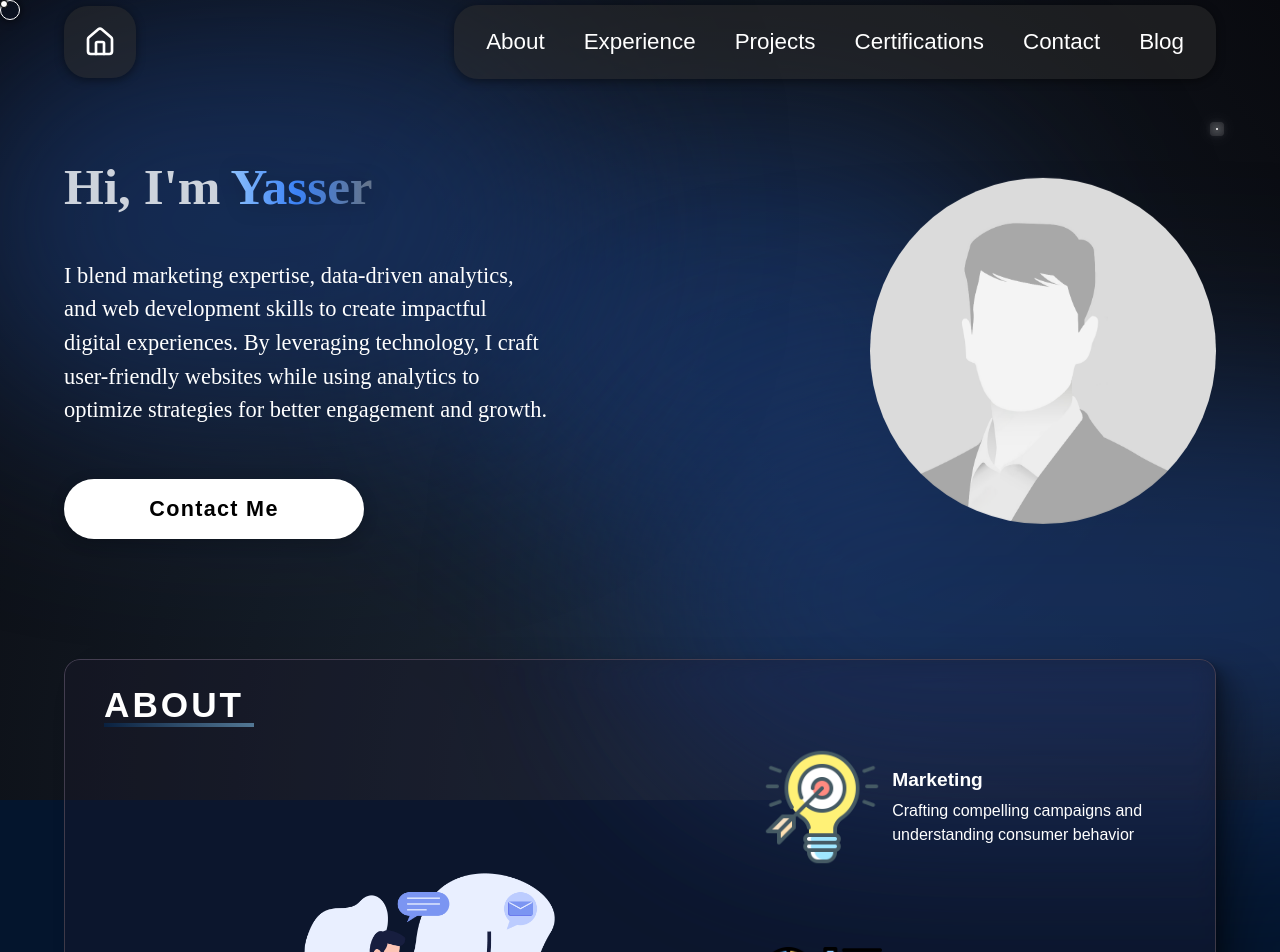
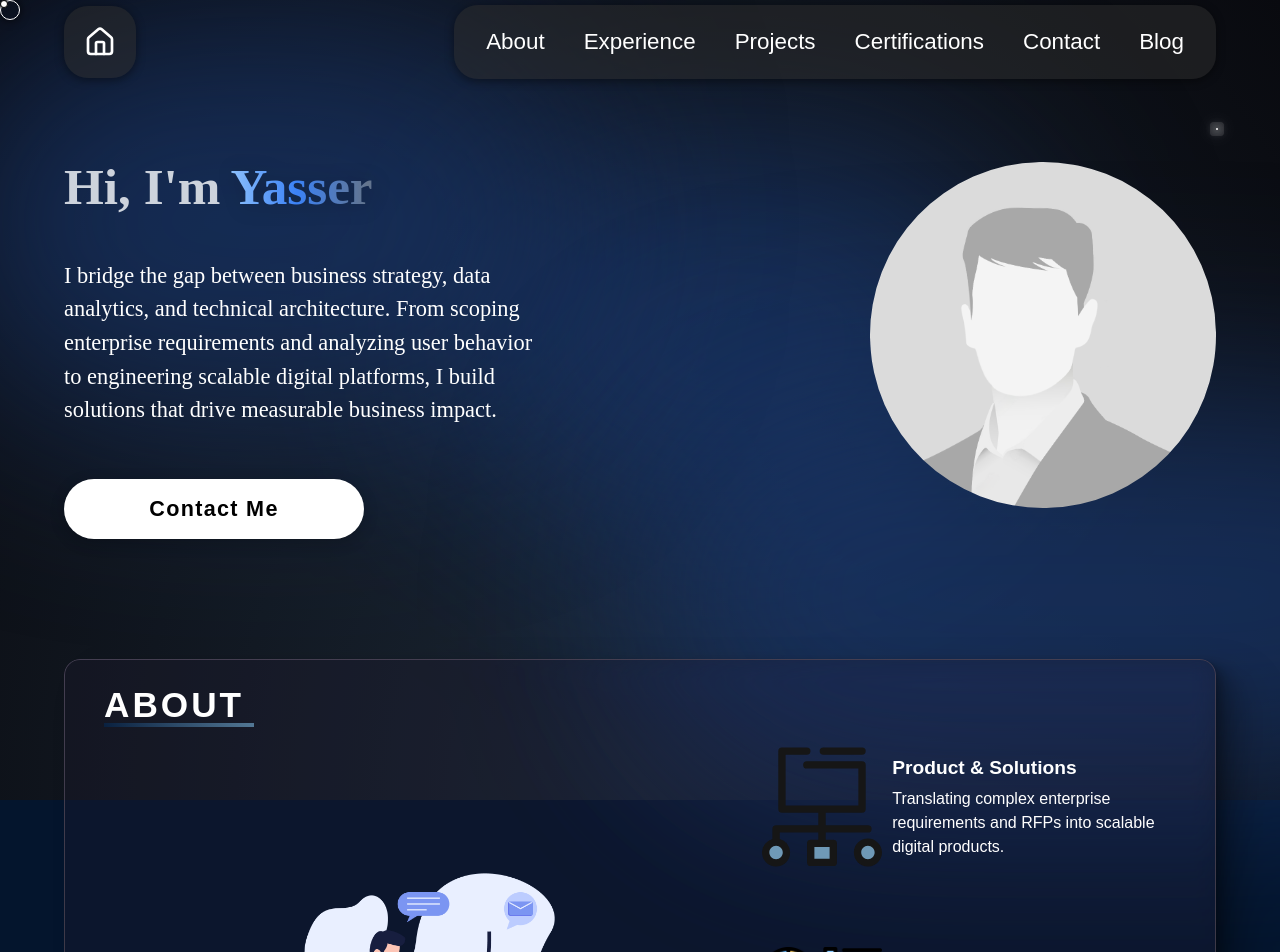
Before and after one commit to Yasser274/My-Portfolio, a React (Vite) app in the folder react-portfolio/: page / in a window 1280 px wide. Shown: the top 952 px of the page. Built offline with nearby package versions, Linux system fonts and the light colour scheme; a web font is replaced by a local one.

Commit message:
Updated content and hero img animation

```diff
--- /dev/null
+++ b/react-portfolio/src/assets/about/workflow-svg.tsx
@@ -0,0 +1,32 @@
+import { SVGProps } from "react";
+
+interface WorkflowIconProps extends SVGProps<SVGSVGElement> {
+   primaryColor?: string;
+   accentColor?: string;
+}
+
+const Workflow_Icon = ({
+   primaryColor = "#000000",
+   accentColor = "#6f99b6",
+   ...props
+}: WorkflowIconProps) => (
+   <svg xmlns="http://www.w3.org/2000/svg" viewBox="0 0 512 512" {...props}>
+      <path
+         d="M426.83 33.24h-165.1a15.7 15.7 0 1 1 0-31.41h165.1a15.7 15.7 0 1 1 0 31.4"
+         fill={primaryColor}
+      />
+      <circle cx="451.97" cy="450.13" r="44.33" fill={accentColor} />
+      <path
+         d="M451.97 510.17a60.1 60.1 0 0 1-60.03-60.03 60.1 60.1 0 0 1 60.03-60.03c33.1 0 60.03 26.93 60.03 60.03s-26.93 60.03-60.03 60.03m0-88.66c-15.79 0-28.63 12.84-28.63 28.63s12.84 28.63 28.63 28.63 28.62-12.85 28.62-28.63-12.84-28.62-28.62-28.62"
+         fill={primaryColor}
+      />
+      <circle cx="60.03" cy="450.13" r="44.33" fill={accentColor} />
+      <path d="M207.85 411h96.31v81.39h-96.31z" fill={accentColor} />
+      <path
+         d="M451.97 333.7H271.7v-53.03h155.13a15.7 15.7 0 0 0 15.7-15.7V76.42a15.7 15.7 0 0 0-15.7-15.7H191.22a15.7 15.7 0 1 0 0 31.4h219.9v157.13H100.88V33.24h90.35a15.7 15.7 0 1 0 0-31.41H85.17a15.7 15.7 0 0 0-15.7 15.7v247.43a15.7 15.7 0 0 0 15.7 15.7H240.3v53.03H60.03a15.7 15.7 0 0 0-15.7 15.7v42.82A60.1 60.1 0 0 0 0 450.14a60.1 60.1 0 0 0 60.03 60.03 60.1 60.1 0 0 0 60.03-60.03 60.1 60.1 0 0 0-44.32-57.93V365.1H240.3v30.2h-32.46a15.7 15.7 0 0 0-15.7 15.7v81.39a15.7 15.7 0 0 0 15.7 15.7h96.31a15.7 15.7 0 0 0 15.7-15.7v-81.4a15.7 15.7 0 0 0-15.7-15.7H271.7v-30.2h180.27a15.7 15.7 0 1 0 0-31.4M88.66 450.13c0 15.78-12.84 28.62-28.63 28.62s-28.62-12.84-28.62-28.62 12.84-28.63 28.62-28.63 28.63 12.85 28.63 28.63m199.8 26.54h-64.91V426.7h64.9z"
+         fill={primaryColor}
+      />
+   </svg>
+);
+
+export default Workflow_Icon;
--- a/react-portfolio/src/components/About/About.module.css
+++ b/react-portfolio/src/components/About/About.module.css
@@ -41,6 +41,7 @@
    background: linear-gradient(63deg, rgba(9, 32, 63, 1) 0%, rgba(83, 120, 149, 1) 100%);
 }
 .smallTitle{
+   text-align: left;
    font-weight: 800;
    font-size: 1.2rem;
 }
@@ -103,6 +104,7 @@
    max-width: 120px;
 }
 .smallCons {
+   width: 100%;
    display: flex;
    flex-direction: column;
    gap: 4px;
--- a/react-portfolio/src/components/About/About.tsx
+++ b/react-portfolio/src/components/About/About.tsx
@@ -4,6 +4,8 @@ import { motion } from "framer-motion";
 import { containerVariants, itemVariants } from "../../utils/animationVariants";
 import layoutStyle from "../Layout.module.css";
 import useViewAmount from "../../utils/useViewAmount";
+import Workflow_Icon from "../../assets/about/workflow-svg";
+import { div } from "framer-motion/client";
 
 const About = () => {
    const viewAmount = useViewAmount();
@@ -34,19 +36,19 @@ const About = () => {
             <motion.ul variants={containerVariants} className={styles.aboutsCon}>
                {[
                   {
-                     img: "marketing.png",
-                     title: "Marketing",
-                     p: "Crafting compelling campaigns and understanding consumer behavior",
+                     img: <Workflow_Icon width={120} height={120} primaryColor={"#161616"} />,
+                     title: "Product & Solutions",
+                     p: "Translating complex enterprise requirements and RFPs into scalable digital products.",
                   },
                   {
                      img: "analytics.png",
                      title: "Analytics",
-                     p: "Using data insights to optimize marketing efforts and measure success",
+                     p: "Leveraging SQL, Power BI, and GA4 to map user journeys, track funnels, and optimize growth.",
                   },
                   {
                      img: "technology.png",
-                     title: "Technology",
-                     p: "Using data insights to optimize marketing efforts and measure success",
+                     title: "Architecture & Code",
+                     p: "Engineering modern web platforms, REST APIs, and cloud-ready systems with TypeScript.",
                   },
                ].map((item, index) => (
                   <motion.li
@@ -54,7 +56,21 @@ const About = () => {
                      variants={itemVariants}
                      whileHover={{ scale: 1.02, transition: { duration: 0.2 } }}
                   >
-                     <img src={getImageUrl(`about/${item.img}`)} alt="" className={styles.smallImgs} />
+                     {/* Check if image is passed in or svg */}
+                     {typeof item.img === "string" ? (
+                        <img
+                           src={getImageUrl(`about/${item.img}`)}
+                           alt={item.title}
+                           className={styles.smallImgs}
+                        />
+                     ) : (
+                        <div
+                           className={styles.smallImgs}
+                           style={{ display: "flex", alignItems: "center", justifyContent: "center" }}
+                        >
+                           {item.img}
+                        </div>
+                     )}
                      <div className={styles.smallCons}>
                         <h3 className={styles.smallTitle}>{item.title}</h3>
                         <p>{item.p}</p>
--- a/react-portfolio/src/components/Contact/Contact.tsx
+++ b/react-portfolio/src/components/Contact/Contact.tsx
@@ -99,7 +99,7 @@ const Contact = () => {
          </div>
 
          <div className={styles.bottomBar}>
-            <p>© {new Date().getFullYear()} Yasser. All rights reserved.</p>
+            <p>© {new Date().getFullYear()} Yasser Alsuwaid. All rights reserved.</p>
          </div>
       </footer>
    );
--- a/react-portfolio/src/components/Hero/Hero.module.css
+++ b/react-portfolio/src/components/Hero/Hero.module.css
@@ -167,30 +167,20 @@
    background-color: var(--darken-hover-btn);
 }
 
-.avatarPic {
-   border-radius: 50%;
+.avatarWrap {
    width: 30%;
+   max-width: 850px;
+   flex-shrink: 0;
    z-index: 1;
-   max-width: 850px;
-   height: auto;
-   flex-shrink: 0;
-   animation-name: floating;
-   animation-duration: 3s;
-   animation-iteration-count: infinite;
-   animation-timing-function: ease-in-out;
 }
 
-@keyframes floating {
-   0% {
-      transform: translate(0, 0px);
-   }
-   50% {
-      transform: translate(0, 10px);
-   }
-   100% {
-      transform: translate(0, -0px);
-   }
+.avatarPic {
+   display: block;
+   width: 100%;
+   height: auto;
+   border-radius: 50%;
 }
+
 .topBlur,
 .bottomBlur {
    pointer-events: none;
--- a/react-portfolio/src/components/Hero/Hero.tsx
+++ b/react-portfolio/src/components/Hero/Hero.tsx
@@ -5,9 +5,8 @@ import { containerVariants, itemVariants } from "../../utils/animationVariants";
 import layoutStyle from "../Layout.module.css";
 import useViewAmount from "../../utils/useViewAmount";
 
-
 const Hero = () => {
-   const viewAmount = useViewAmount()
+   const viewAmount = useViewAmount();
 
    return (
       // Make the outer section the animation root
@@ -26,9 +25,9 @@ const Hero = () => {
             </motion.div>
 
             <motion.p variants={itemVariants} className={styles.desc}>
-               I blend marketing expertise, data-driven analytics, and web development skills to create
-               impactful digital experiences. By leveraging technology, I craft user-friendly websites while
-               using analytics to optimize strategies for better engagement and growth.
+               I bridge the gap between business strategy, data analytics, and technical architecture. From
+               scoping enterprise requirements and analyzing user behavior to engineering scalable digital
+               platforms, I build solutions that drive measurable business impact.{" "}
             </motion.p>
 
             <motion.a
@@ -41,12 +40,20 @@ const Hero = () => {
             </motion.a>
          </motion.div>
 
-         <motion.img
-            src={getImageUrl("hero/Avatar.png")}
-            alt="Profile Picture"
-            className={styles.avatarPic}
-            variants={itemVariants}
-         />
+         <motion.div variants={itemVariants} className={styles.avatarWrap}>
+            <motion.img
+               src={getImageUrl("hero/Avatar.png")}
+               alt="Profile Picture"
+               className={styles.avatarPic}
+               animate={{ y: [-9, 9, -9], rotate: [-1.2, 1.2, -1.2] }}
+               transition={{
+                  duration: 7,
+                  repeat: Infinity,
+                  ease: "easeInOut",
+                  times: [0, 0.5, 1],
+               }}
+            />
+         </motion.div>
 
          <div className={styles.topBlur}></div>
          <div className={styles.bottomBlur}></div>
```
